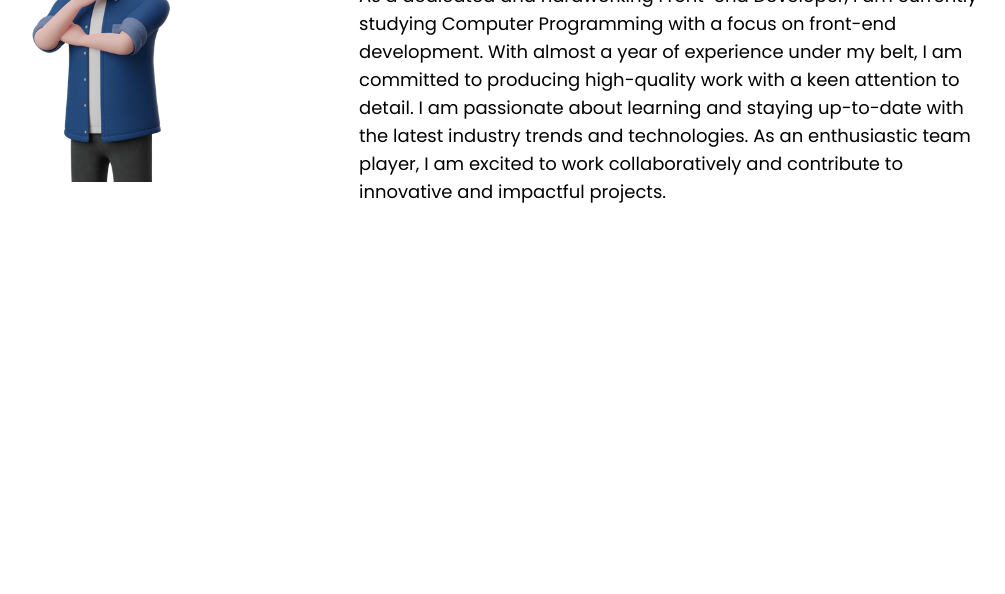
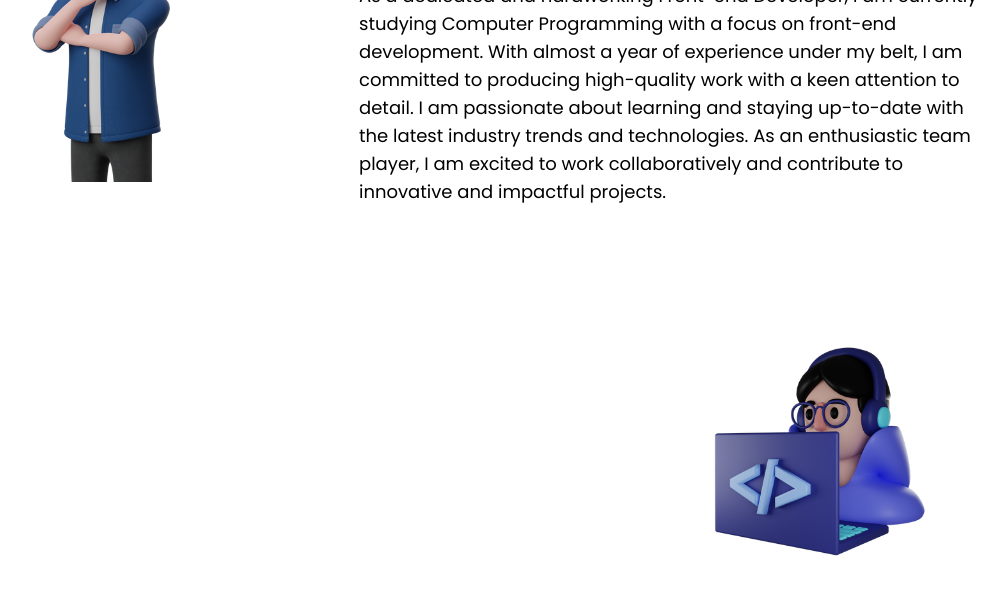
Before and after one commit to nesathanozturk/nesathanozturk, a React (Create React App) app: page / in a window 1280 px wide. Shown: the part 686-1280 px from the top of the page, without its empty margins (165-1170 px from the left). Built offline with nearby package versions, Linux system fonts and the light colour scheme.

Commit message:
chore: remove aos animation

```diff
--- a/src/components/Skills.jsx
+++ b/src/components/Skills.jsx
@@ -64,7 +64,7 @@ const Skills = () => {
             </span>
           </div>
         </div>
-        <div className="w-full md:w-1/4" data-aos="fade-up-left">
+        <div className="w-full md:w-1/4">
           <img
             className="w-72 h-full object-cover m-auto md:m-0 md:max-w-lg cursor-pointer"
             src={image2}
```
